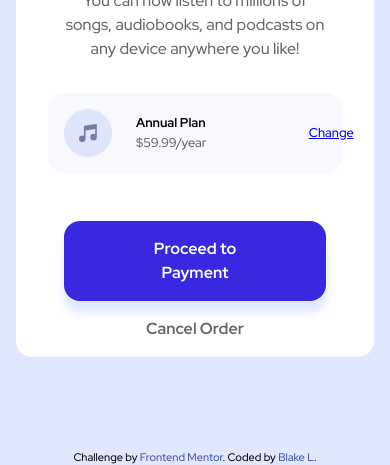
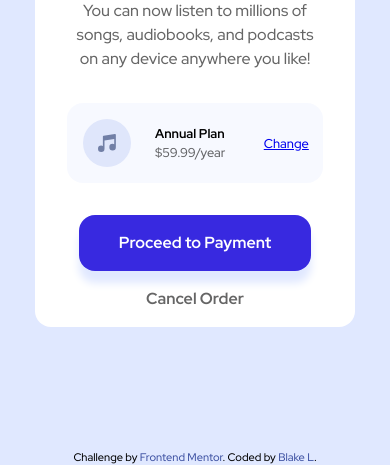
Before and after one commit to blilla00/order-summary, a plain HTML site: page index.html in a window 390 px wide. Shown: the part 379-844 px from the top of the page. Drawn offline with Linux system fonts and the light colour scheme.

Commit message:
- added mobile first design nature - added media query for desktop screen sizes - adjusted element padding for desktop widths

```diff
--- a/style.css
+++ b/style.css
@@ -31,8 +31,8 @@ ol[role='list'] {
 html:focus-within {
   scroll-behavior: smooth;
 }
+/* Set core body defaults */
 
-/* Set core body defaults */
 body {
   min-height: 100vh;
   text-rendering: optimizeSpeed;
@@ -85,7 +85,7 @@ select {
 }
 
 body {
-    background-image: url(./images/pattern-background-desktop.svg);
+    background-image: url(./images/pattern-background-mobile.svg);
     background-repeat: no-repeat;
     background-size: contain;
     background-color: var(--pale-blue);
@@ -103,7 +103,7 @@ main {
    /* 20em is the desired component width on mobile devices /*
    /* max-width: 20em; */
     margin: 1em;
-    max-width: 24em;
+    max-width: 20em;
     border-radius: 1em;
     background-color: white;
 }
@@ -120,14 +120,14 @@ main {
 .summary-title {
     font-weight: 900;
    /* margin: .8em .8em 0 .8em; */
-    margin: 1.5em 3em;
+    margin: 1.5em 2%  ;
     margin-bottom: .5em;
 }
 
 .summary-tagline {
     font-weight: 500;
     opacity: 60%;
-    margin: 0 3em 1em;
+    margin: 0 2em 1em;
 }
 
 .summary-change-plan {
@@ -135,6 +135,7 @@ main {
     flex-direction: row;
     align-items: center;
     margin: 2em;
+    margin-bottom: 1em;;
     padding: 1em;
     border-radius: 1em;
     background-color: rgba(224, 232, 255, .25);
@@ -145,7 +146,7 @@ main {
 }
 
 .summary-change-plan a {
-  margin-left: 8em;
+  margin-left: 3em;
 }
 
 .plan-info {
@@ -181,8 +182,8 @@ main {
 }
 
 .proceed {
-  margin: 0 2em;
-  padding: 1em 4em;
+  margin: 0 1.5em;
+  padding: 1em 2.5em;
   color: white;
   font-weight: 700;
   background-color: var(--bright-blue);
@@ -197,7 +198,7 @@ main {
 }
 
 .cancel {
-  padding-top: 1em;
+  margin-top: 1em;
   font-weight: 700;
   color: black;
   opacity: 60%;
@@ -224,10 +225,20 @@ a {
   color: hsl(228, 45%, 44%);
 }
 
-/* sets background image to the mobile version on screens 400px or smaller */
+/* sets background image to the desktop version on screens 400px or larger */
 
-@media (max-width: 400p x) {
-  body {
-    background-image: url(./images/pattern-background-mobile.svg);
-  }
+@media only screen and (min-width: 425px) {
+
+ main {
+  max-width: 24em;
+ }
+
+ .summary-change-plan a {
+  margin-left: 6em;
+ }
+
+ .proceed {
+  padding: 1em 4.5em;
+ }
+
 }
```
